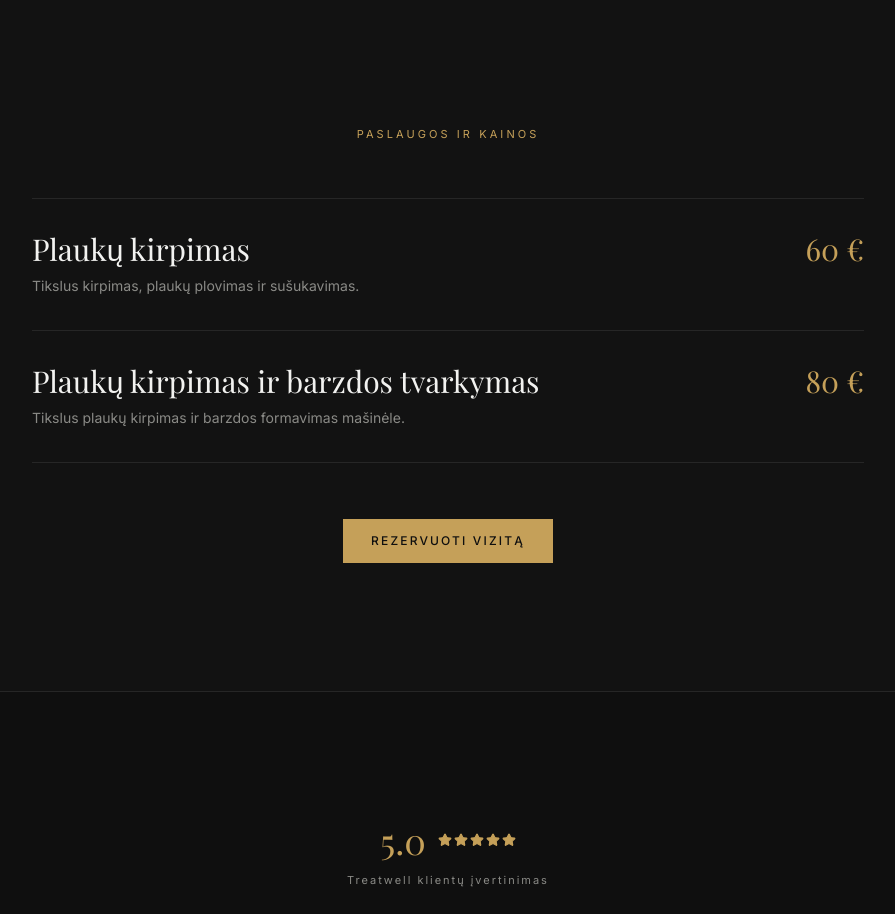
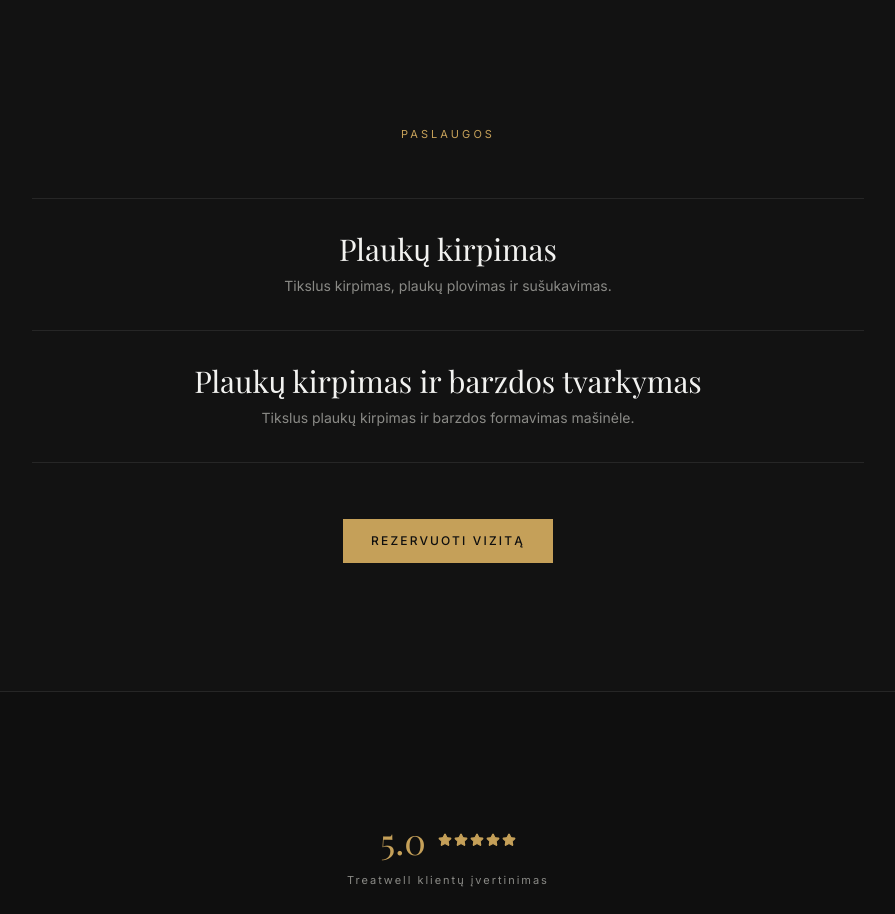
Before and after one commit to linaskecorius-web/linaskecorius.lt, a Next.js app: page / in a window 1280 px wide. Shown: the part 1440-2354 px from the top of the page, without its empty margins (192-1087 px from the left). Built offline with nearby package versions, Linux system fonts and the light colour scheme.

Commit message:
Išcentruotas paslaugų sekcijos tekstas

```diff
--- a/components/services-section.tsx
+++ b/components/services-section.tsx
@@ -22,19 +22,14 @@ export function ServicesSection() {
           {t.services.items.map((s) => (
             <li
               key={s.name}
-              className="flex items-start justify-between gap-6 py-8"
+              className="py-8 text-center"
             >
-              <div>
-                <h3 className="font-serif text-2xl font-light text-foreground md:text-3xl">
-                  {s.name}
-                </h3>
-                <p className="mt-2 max-w-md text-sm leading-relaxed text-muted-foreground text-pretty">
-                  {s.desc}
-                </p>
-              </div>
-              <span className="shrink-0 font-serif text-2xl font-light text-gold md:text-3xl">
-                {s.price}
-              </span>
+              <h3 className="font-serif text-2xl font-light text-foreground md:text-3xl">
+                {s.name}
+              </h3>
+              <p className="mt-2 mx-auto max-w-md text-sm leading-relaxed text-muted-foreground text-pretty">
+                {s.desc}
+              </p>
             </li>
           ))}
         </ul>
--- a/lib/i18n.tsx
+++ b/lib/i18n.tsx
@@ -55,16 +55,14 @@ export const translations = {
       ],
     },
     services: {
-      title: 'PASLAUGOS IR KAINOS',
+      title: 'PASLAUGOS',
       items: [
         {
           name: 'Plaukų kirpimas',
-          price: '60 €',
           desc: 'Tikslus kirpimas, plaukų plovimas ir sušukavimas.',
         },
         {
           name: 'Plaukų kirpimas ir barzdos tvarkymas',
-          price: '80 €',
           desc: 'Tikslus plaukų kirpimas ir barzdos formavimas mašinėle.',
         },
       ],
@@ -144,16 +142,14 @@ export const translations = {
       ],
     },
     services: {
-      title: 'SERVICES & PRICING',
+      title: 'SERVICES',
       items: [
         {
           name: 'Haircut',
-          price: '€60',
           desc: 'Precise cut, hair wash and styling.',
         },
         {
           name: 'Haircut & beard grooming',
-          price: '€80',
           desc: 'Precise haircut and clipper beard shaping.',
         },
       ],
```
